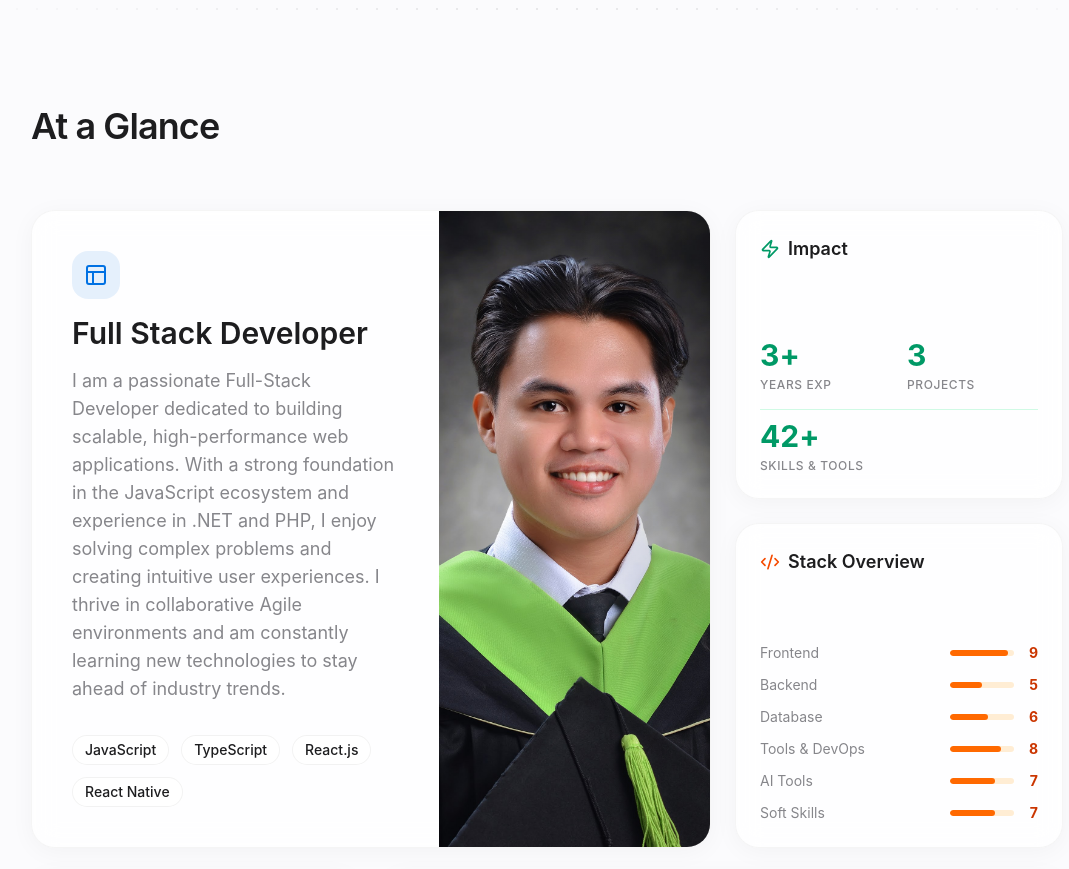
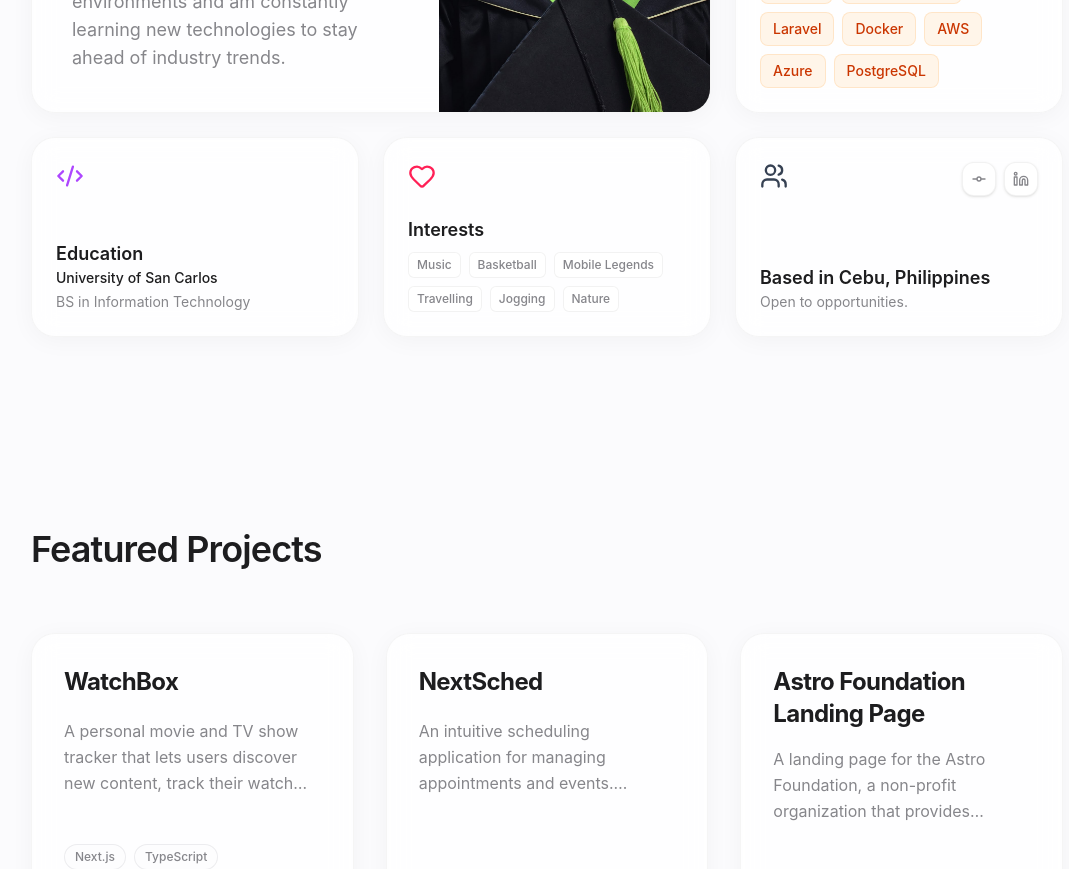
Before and after one commit to vn-aj-vngrd/portfolio-2.0, a Next.js app: page / in a window 1280 px wide. Shown: the part 1500-2369 px from the top of the page, without its empty margins (93-1162 px from the left). Built offline with nearby package versions, Linux system fonts and the light colour scheme.

Commit message:
feat: Remove About section and refactor Highlights with new Top Stack and Interests cards.

```diff
--- a/src/app/page.tsx
+++ b/src/app/page.tsx
@@ -11,7 +11,6 @@ export default function Home() {
   return (
     <main className="flex flex-col min-h-screen">
       <Hero />
-      <About />
       <Highlights />
       <Projects />
       <Experience />
--- a/src/components/layout/Header.tsx
+++ b/src/components/layout/Header.tsx
@@ -14,7 +14,6 @@ import { ThemeToggle } from "../ui/ThemeToggle";
 import { useActiveSection } from "@/hooks/useActiveSection";
 
 const navItems = [
-  { label: "About", href: "#about" },
   { label: "Projects", href: "#projects" },
   { label: "Experience", href: "#experience" },
   { label: "Contact", href: "#contact" },
@@ -22,7 +21,6 @@ const navItems = [
 
 const sectionIds = [
   "hero",
-  "about",
   "highlights",
   "projects",
   "experience",
--- a/src/components/sections/Highlights.tsx
+++ b/src/components/sections/Highlights.tsx
@@ -11,6 +11,7 @@ import {
   Users,
   GitCommit,
   Linkedin,
+  Heart,
 } from "lucide-react";
 import { Counter } from "../ui/Counter";
 import Image from "next/image";
@@ -66,16 +67,6 @@ export const Highlights = () => {
                 <p className="text-lg text-muted-foreground max-w-md">
                   {about.description}
                 </p>
-              </div>
-              <div className="flex flex-wrap gap-3 mt-8">
-                {topSkills.map((tag) => (
-                  <span
-                    key={tag}
-                    className="px-3 py-1 bg-white/50 dark:bg-black/20 rounded-full text-sm font-medium border border-black/5 dark:border-white/5"
-                  >
-                    {tag}
-                  </span>
-                ))}
               </div>
             </div>
             <div className="relative min-h-[300px] md:min-h-0 md:h-full md:w-2/5 order-1 md:order-2">
@@ -137,29 +128,16 @@ export const Highlights = () => {
           <div className="flex flex-col h-full gap-4">
             <div className="flex items-center gap-2">
               <Code2 className="w-5 h-5 text-orange-600 dark:text-orange-400" />
-              <h4 className="font-semibold text-lg">Stack Overview</h4>
+              <h4 className="font-semibold text-lg">Top Stack</h4>
             </div>
-            <div className="space-y-3 mt-auto">
-              {Object.entries(skills).map(([category, items]) => (
-                <div
-                  key={category}
-                  className="flex justify-between items-center text-sm group"
+            <div className="flex flex-wrap gap-2 mt-auto">
+              {portfolioData.topStack.map((tech) => (
+                <span
+                  key={tech.name}
+                  className="px-3 py-1.5 bg-orange-100/50 dark:bg-orange-900/20 text-orange-700 dark:text-orange-300 rounded-lg text-sm font-medium border border-orange-200/50 dark:border-orange-800/30"
                 >
-                  <span className="text-muted-foreground group-hover:text-foreground transition-colors">
-                    {category}
+                  {tech.name}
                 </span>
-                  <div className="flex items-center gap-2">
-                    <div className="h-1.5 w-16 bg-orange-100 dark:bg-orange-900/30 rounded-full overflow-hidden">
-                      <div
-                        className="h-full bg-orange-500 dark:bg-orange-400 rounded-full"
-                        style={{ width: `${(items.length / 10) * 100}%` }} // Approximate scale
-                      />
-                    </div>
-                    <span className="font-bold text-orange-700 dark:text-orange-400 w-4 text-right">
-                      {items.length}
-                    </span>
-                  </div>
-                </div>
               ))}
             </div>
           </div>
@@ -167,7 +145,7 @@ export const Highlights = () => {
         {/* Medium Card: Education */}
         <BentoCard
           delay={0.3}
-          className="md:col-span-1 bg-gradient-to-br from-purple-50 to-pink-50"
+          className="md:col-span-1 bg-gradient-to-br from-purple-50 to-pink-50 dark:from-purple-900/20 dark:to-pink-900/20"
         >
           <div className="flex flex-col h-full justify-between">
             <Code2 className="text-purple-500" size={28} />
@@ -184,42 +162,66 @@ export const Highlights = () => {
             </div>
           </div>
         </BentoCard>
+
+        {/* Hobbies Card */}
+        <BentoCard
+          delay={0.35}
+          className="md:col-span-1 bg-gradient-to-br from-rose-50 to-red-50 dark:from-rose-900/20 dark:to-red-900/20"
+        >
+          <div className="flex flex-col h-full justify-between">
+            <Heart className="text-rose-500" size={28} />
+            <div>
+              <h4 className="font-semibold text-lg mb-2">Interests</h4>
+              <div className="flex flex-wrap gap-2">
+                {about.hobbies.map((hobby) => (
+                  <span
+                    key={hobby}
+                    className="px-2 py-1 bg-white/50 dark:bg-black/20 rounded-md text-xs font-medium text-muted-foreground border border-black/5 dark:border-white/5"
+                  >
+                    {hobby}
+                  </span>
+                ))}
+              </div>
+            </div>
+          </div>
+        </BentoCard>
+
         {/* Medium Card: Location & Contact */}
         <BentoCard
           delay={0.4}
-          className="md:col-span-2 bg-gradient-to-br from-gray-50 to-slate-100"
+          className="md:col-span-1 bg-gradient-to-br from-gray-50 to-slate-100 dark:from-gray-900/20 dark:to-slate-900/20"
         >
-          <div className="flex flex-row items-center justify-between h-full gap-8">
-            <div className="flex flex-col justify-between h-full">
-              <Users className="text-gray-700" size={28} />
-              <div>
-                <h4 className="font-semibold text-lg">
-                  Based in {about.details.address}
-                </h4>
-                <p className="text-sm text-muted-foreground max-w-sm">
-                  Open to opportunities. Contact me at {about.details.email}.
-                </p>
-              </div>
-            </div>
-            <div className="hidden md:flex gap-3 items-center">
+          <div className="flex flex-col h-full justify-between">
+            <div className="flex justify-between items-start">
+              <Users className="text-gray-700 dark:text-gray-400" size={28} />
+              <div className="flex gap-2">
                 <a
                   href={about.details.github}
                   target="_blank"
                   rel="noopener noreferrer"
-                className="p-4 bg-white dark:bg-white/5 rounded-2xl shadow-sm border border-black/5 dark:border-white/5 hover:scale-110 hover:rotate-3 transition-all duration-300 group"
-                aria-label="GitHub Profile"
+                  className="p-2 bg-white dark:bg-white/5 rounded-xl shadow-sm border border-black/5 dark:border-white/5 hover:scale-110 transition-all duration-300 group"
+                  aria-label="GitHub"
                 >
-                <GitCommit className="text-muted-foreground group-hover:text-foreground transition-colors" />
+                  <GitCommit className="w-4 h-4 text-muted-foreground group-hover:text-foreground transition-colors" />
                 </a>
                 <a
                   href={about.details.linkedin}
                   target="_blank"
                   rel="noopener noreferrer"
-                className="p-4 bg-white dark:bg-white/5 rounded-2xl shadow-sm border border-black/5 dark:border-white/5 hover:scale-110 hover:-rotate-3 transition-all duration-300 group"
-                aria-label="LinkedIn Profile"
+                  className="p-2 bg-white dark:bg-white/5 rounded-xl shadow-sm border border-black/5 dark:border-white/5 hover:scale-110 transition-all duration-300 group"
+                  aria-label="LinkedIn"
                 >
-                <Linkedin className="text-muted-foreground group-hover:text-blue-600 transition-colors" />
+                  <Linkedin className="w-4 h-4 text-muted-foreground group-hover:text-blue-600 transition-colors" />
                 </a>
+              </div>
+            </div>
+            <div>
+              <h4 className="font-semibold text-lg">
+                Based in {about.details.address}
+              </h4>
+              <p className="text-sm text-muted-foreground">
+                Open to opportunities.
+              </p>
             </div>
           </div>
         </BentoCard>
--- a/src/data/portfolio-data.json
+++ b/src/data/portfolio-data.json
@@ -15,7 +15,15 @@
             "availability": "Open to Opportunities",
             "linkedin": "https://www.linkedin.com/in/van-aj-vanguardia-a0654a223/",
             "github": "https://github.com/vn-aj-vngrd"
-        }
+        },
+        "hobbies": [
+            "Music",
+            "Basketball",
+            "Mobile Legends",
+            "Travelling",
+            "Jogging",
+            "Nature"
+        ]
     },
     "experience": [
         {
@@ -153,6 +161,29 @@
             "Critical Thinking"
         ]
     },
+    "topStack": [
+        {
+            "name": "Next.js"
+        },
+        {
+            "name": "ASP.NET Core"
+        },
+        {
+            "name": "Laravel"
+        },
+        {
+            "name": "Docker"
+        },
+        {
+            "name": "AWS"
+        },
+        {
+            "name": "Azure"
+        },
+        {
+            "name": "PostgreSQL"
+        }
+    ],
     "projects": [
         {
             "title": "WatchBox",
```
Lines whose indentation alone changed are shown as unchanged.
